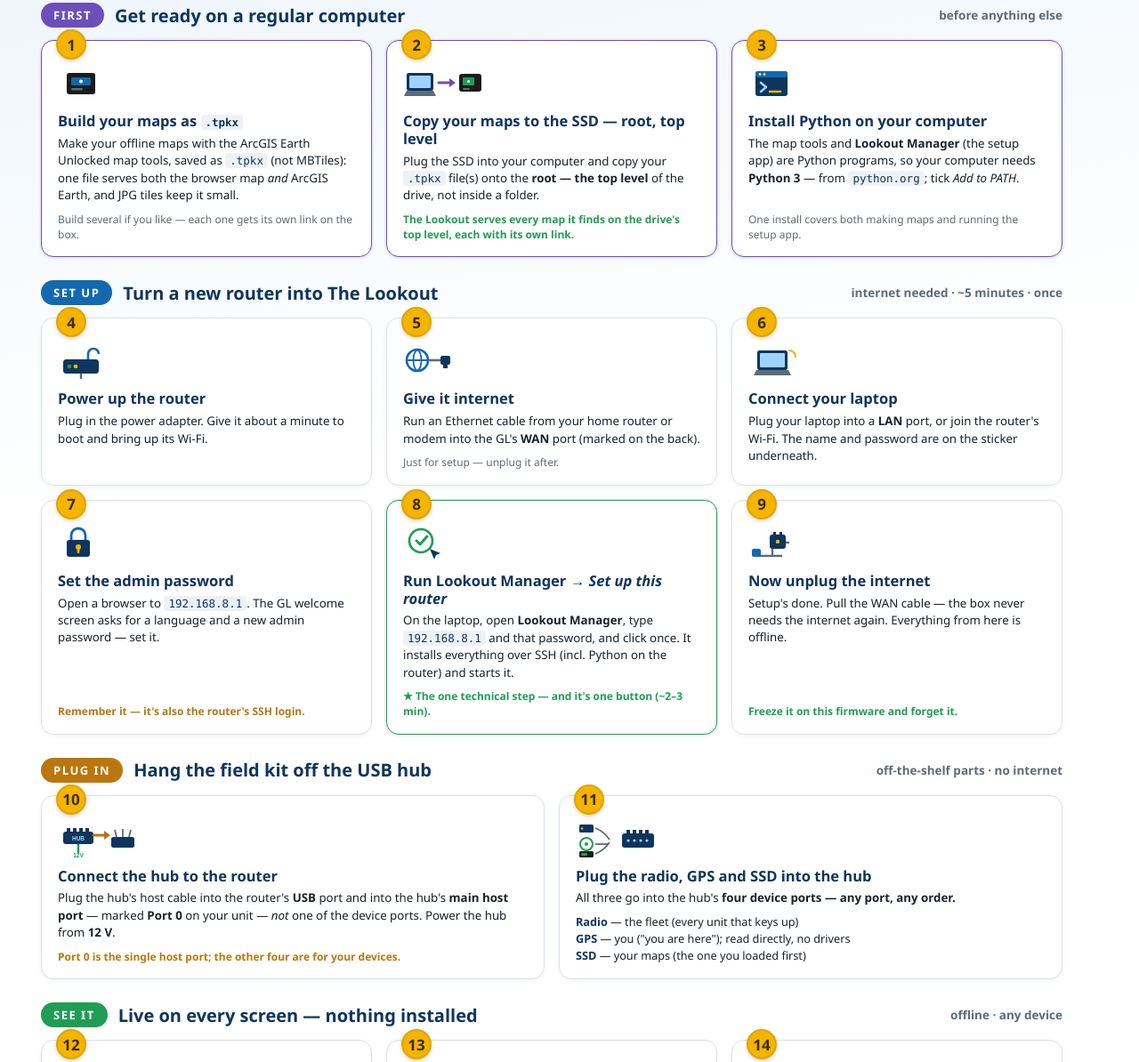
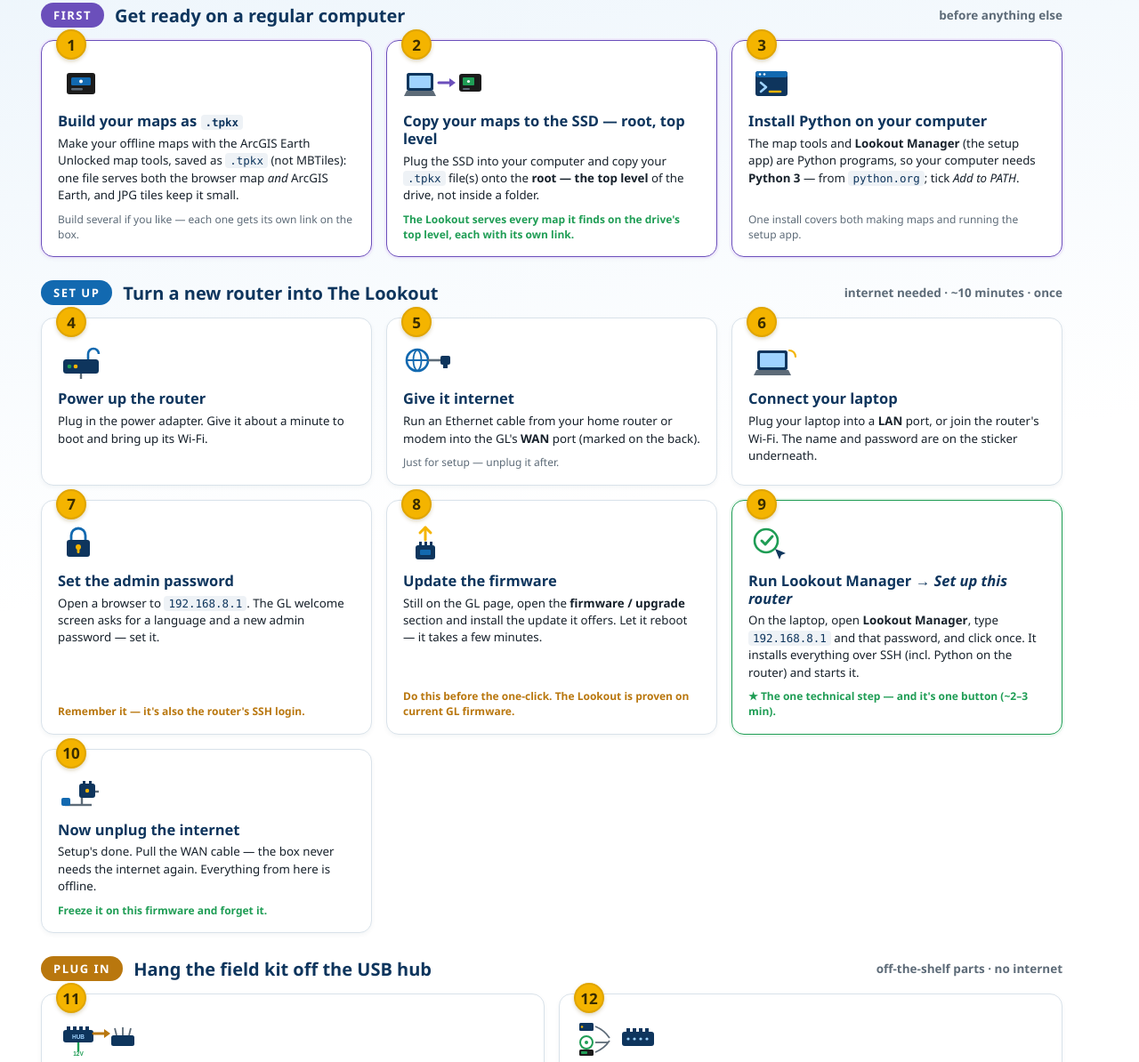
Before and after one commit to Jim-dc95811/The-Lookout, a plain HTML site: page docs/graphics/lookout_install_pictogram.html in a window 1280 px wide. Shown: the part 232-1426 px from the top of the page at 89% size. Drawn offline with Linux system fonts and the light colour scheme.

Commit message:
pictogram + Manager zip: add the firmware-first step
Install pictogram gains card 8 "Update the firmware" between "Set the admin
password" and the one-click; steps 8-14 renumbered to 9-15; SET-UP meta
"~5 minutes" -> "~10 minutes". Re-rendered PNG + PDF (README embeds the PNG).
Refreshed Lookout_Manager_v2.1.zip with the updated install guide (program
byte-identical; version kept at v2.1).

Co-Authored-By: Claude Opus 4.8 <noreply@anthropic.com>
Claude-Session: https://claude.ai/code/session_01MnLGTHyhGnworHWEFuwHD3

```diff
--- a/docs/graphics/lookout_install_pictogram.html
+++ b/docs/graphics/lookout_install_pictogram.html
@@ -169,7 +169,7 @@
 
   <!-- PHASE 1 -->
   <section class="phase p1">
-    <div class="phase-h"><span class="pill">Set up</span><span class="plabel">Turn a new router into The Lookout</span><span class="pmeta">internet needed · ~5 minutes · once</span></div>
+    <div class="phase-h"><span class="pill">Set up</span><span class="plabel">Turn a new router into The Lookout</span><span class="pmeta">internet needed · ~10 minutes · once</span></div>
     <div class="grid">
 
       <div class="card">
@@ -230,8 +230,24 @@
         <div class="hint warn">Remember it — it's also the router's SSH login.</div>
       </div>
 
+      <div class="card">
+        <span class="num">8</span>
+        <div class="ico">
+          <svg width="50" height="46" viewBox="0 0 50 46">
+            <rect x="14" y="26" width="22" height="16" rx="3" fill="#0e355d"/>
+            <rect x="18" y="22" width="3" height="4" fill="#0e355d"/><rect x="24" y="22" width="3" height="4" fill="#0e355d"/><rect x="30" y="22" width="3" height="4" fill="#0e355d"/>
+            <rect x="19" y="31" width="12" height="6" rx="1" fill="#1269b0"/>
+            <line x1="25" y1="20" x2="25" y2="6" stroke="#f4b400" stroke-width="3" stroke-linecap="round"/>
+            <path d="M19 12 l6 -6 l6 6" fill="none" stroke="#f4b400" stroke-width="3" stroke-linecap="round" stroke-linejoin="round"/>
+          </svg>
+        </div>
+        <h3>Update the firmware</h3>
+        <p>Still on the GL page, open the <b>firmware / upgrade</b> section and install the update it offers. Let it reboot — it takes a few minutes.</p>
+        <div class="hint warn">Do this before the one-click. The Lookout is proven on current GL firmware.</div>
+      </div>
+
       <div class="card oneclick">
-        <span class="num">8</span>
+        <span class="num">9</span>
         <div class="ico">
           <svg width="52" height="46" viewBox="0 0 52 46">
             <circle cx="20" cy="21" r="13" fill="none" stroke="#1f9d55" stroke-width="2.6"/>
@@ -245,7 +261,7 @@
       </div>
 
       <div class="card">
-        <span class="num">9</span>
+        <span class="num">10</span>
         <div class="ico">
           <svg width="54" height="46" viewBox="0 0 54 46">
             <path d="M8 38 h30" stroke="#5d6b78" stroke-width="2.4"/>
@@ -271,7 +287,7 @@
     <div class="grid two">
 
       <div class="card">
-        <span class="num">10</span>
+        <span class="num">11</span>
         <div class="ico">
           <svg width="92" height="46" viewBox="0 0 92 46">
             <rect x="6" y="16" width="34" height="14" rx="3" fill="#0e355d"/>
@@ -291,7 +307,7 @@
       </div>
 
       <div class="card">
-        <span class="num">11</span>
+        <span class="num">12</span>
         <div class="ico">
           <svg width="92" height="46" viewBox="0 0 92 46">
             <rect x="4" y="8" width="16" height="9" rx="1.5" fill="#0e355d"/><circle cx="7" cy="12.5" r="1.3" fill="#f4b400"/>
@@ -323,7 +339,7 @@
     <div class="grid">
 
       <div class="card">
-        <span class="num">12</span>
+        <span class="num">13</span>
         <div class="ico">
           <svg width="46" height="46" viewBox="0 0 46 46">
             <path d="M23 7 c-7 0 -12 5 -12 12 c0 8 12 20 12 20 c0 0 12 -12 12 -20 c0 -7 -5 -12 -12 -12 z" fill="#d7322b"/>
@@ -336,7 +352,7 @@
       </div>
 
       <div class="card">
-        <span class="num">13</span>
+        <span class="num">14</span>
         <div class="ico">
           <svg width="46" height="46" viewBox="0 0 46 46">
             <path d="M12 16 l20 0 l0 14 l-20 0 z" fill="#0e355d"/>
@@ -350,7 +366,7 @@
       </div>
 
       <div class="card">
-        <span class="num">14</span>
+        <span class="num">15</span>
         <div class="ico">
           <svg width="56" height="46" viewBox="0 0 56 46">
             <rect x="8" y="18" width="30" height="15" rx="2.5" fill="#0e355d"/>
```
Also changed, not shown: 3 other files.
